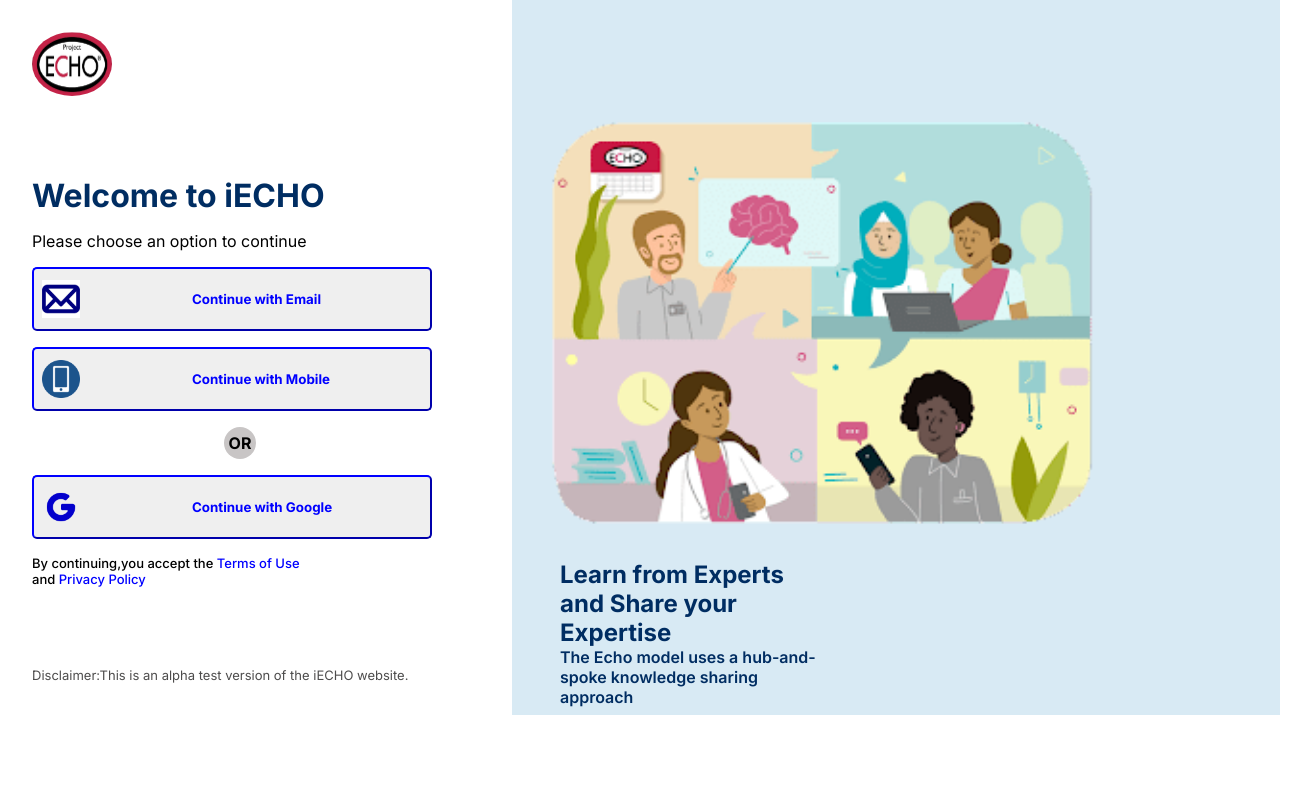
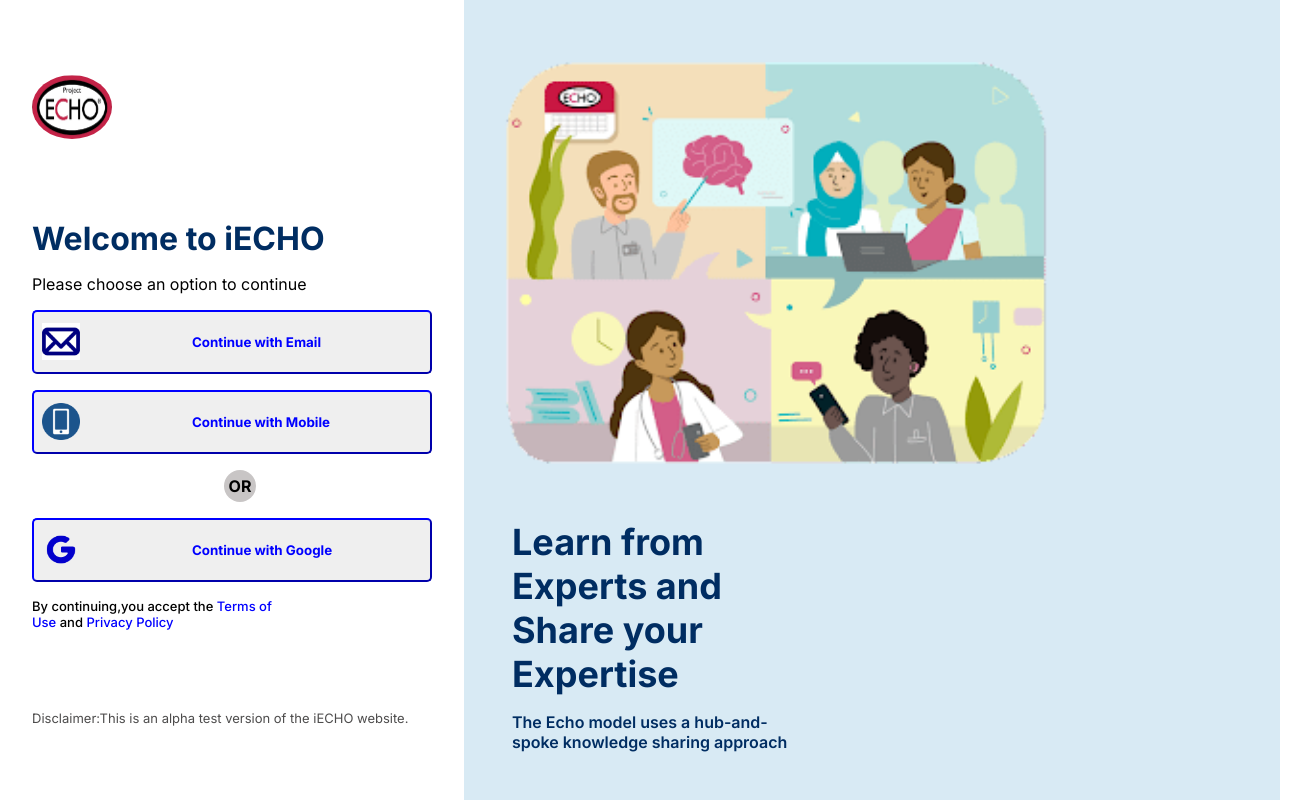
Before and after one commit to Aryan-Thapa/ECHO, a plain HTML site: page index.html in a window 1280 px wide. Shown: the whole page, 1303 px wide, since content can reach past the window. Drawn offline with Linux system fonts and the light colour scheme; a web font is replaced by a local one.

Commit message:
CSS changed

```diff
--- a/style.css
+++ b/style.css
@@ -1,43 +1,47 @@
-@import url('https://fonts.googleapis.com/css2?family=Inter:wght@100;200;300;400;500;600;700;800;900&family=Oswald:wght@300&family=Rubik+Maps&display=swap');
-*{
+@import url("https://fonts.googleapis.com/css2?family=Inter:wght@100;200;300;400;500;600;700;800;900&family=Oswald:wght@300&family=Rubik+Maps&display=swap");
+* {
 	margin: 0;
 	padding: 0;
 	box-sizing: border-box;
-    font-family: 'inter';
+	font-family: "inter";
 	text-decoration: none;
 }
-body{
+body {
 	display: flex;
+	justify-content: center;
+	align-items: center;
 	width: 100vw;
+	height: 100vh;
 }
-h1,h2{
-    color: #002D62;
+h1,
+h2 {
+	color: #002d62;
 }
 
-.leftcontainer{
+.leftcontainer {
 	padding: 2rem;
 	display: flex;
 	flex-direction: column;
 	width: 40%;
 	gap: 5rem;
 }
-.logocont{
+.logocont {
 	width: 5rem;
 	height: 4rem;
 	border-radius: 50%;
 	object-fit: contain;
 }
-.maincont{
+.maincont {
 	display: flex;
 	flex-direction: column;
 	gap: 1rem;
 }
-.logo{
+.logo {
 	width: 5rem;
 	height: 4rem;
 	border-radius: 50%;
 }
-button{
+button {
 	display: flex;
 	justify-content: flex-start;
 	gap: 7rem;
@@ -50,10 +54,10 @@
 	font-weight: bold;
 	border-radius: 5px;
 }
-button:hover{
+button:hover {
 	cursor: pointer;
 }
-.or{
+.or {
 	margin-left: 12rem;
 	width: 2rem;
 	height: 2rem;
@@ -64,48 +68,53 @@
 	background-color: rgb(200, 197, 197);
 	font-weight: bold;
 }
-.bimg{
+.bimg {
 	width: 10%;
 	height: 85%;
 }
-a{
+a {
 	color: blue;
 }
 
-.rightcontainer{
-    width: 60%;
+.rightcontainer {
+	width: 100%;
 	background-color: #b9d9eb8f;
 	display: flex;
 	flex-direction: column;
 	justify-content: flex-start;
+	height: 100%;
 }
-.imgcontainer{
-    margin-left: -12rem;
-    margin-top: 5rem;
+.imgcontainer {
 	height: 30rem;
 	object-fit: contain;
+	margin: auto;
+	margin-left: 2rem;
 }
-.rightimg{
+.rightimg {
 	height: 100%;
+    margin-left: -13.9rem;
 }
-h2{
+h2 {
 	/* border: solid; */
 	width: 35%;
 	margin-left: 3rem;
+	font-size: 36px;
 }
-#rcp{
+#rcp {
 	width: 35%;
 	margin-left: 3rem;
-    color: #002D62;
-    font-weight:600;
+	color: #002d62;
+	font-weight: 600;
+	margin-bottom: 3rem;
+	margin-top: 1rem;
 }
 
-.leftp{
+.leftp {
 	width: 65%;
 	font-size: small;
 	font-weight: 500;
 }
-.footer{
+.footer {
 	/* border: solid; */
 	font-size: small;
 	color: rgb(77, 76, 76);
@@ -132,6 +141,7 @@
 	}
 	.rightimg {
 		height: 20rem;
+        margin-left: auto;
 	}
 	.leftcontainer {
 		width: auto;
```
Lines whose indentation alone changed are shown as unchanged.
